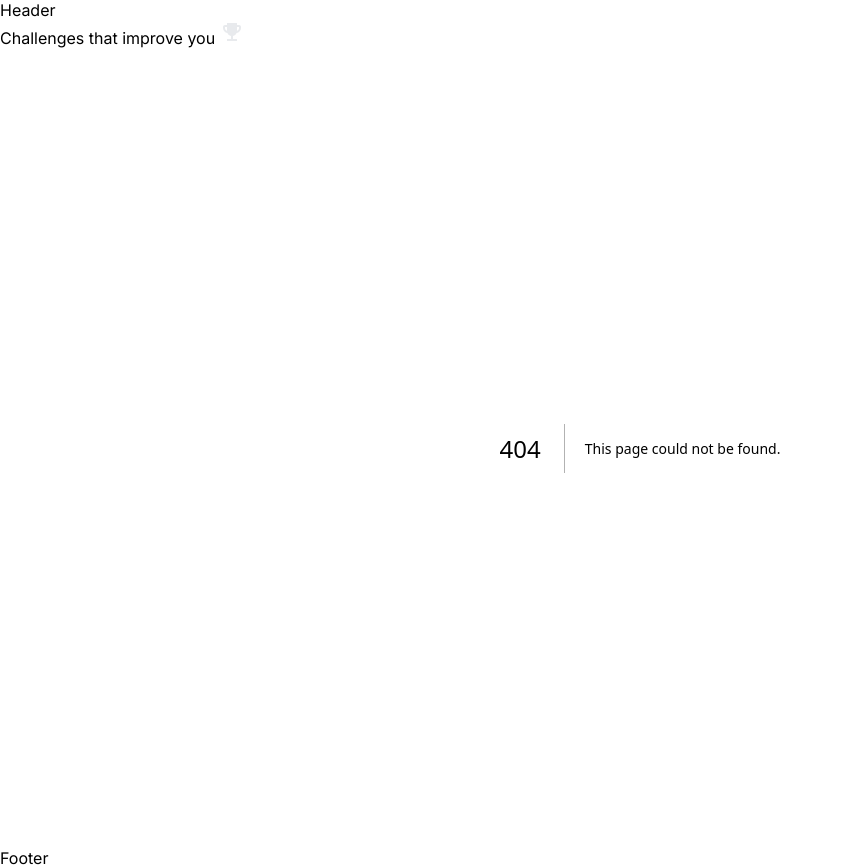
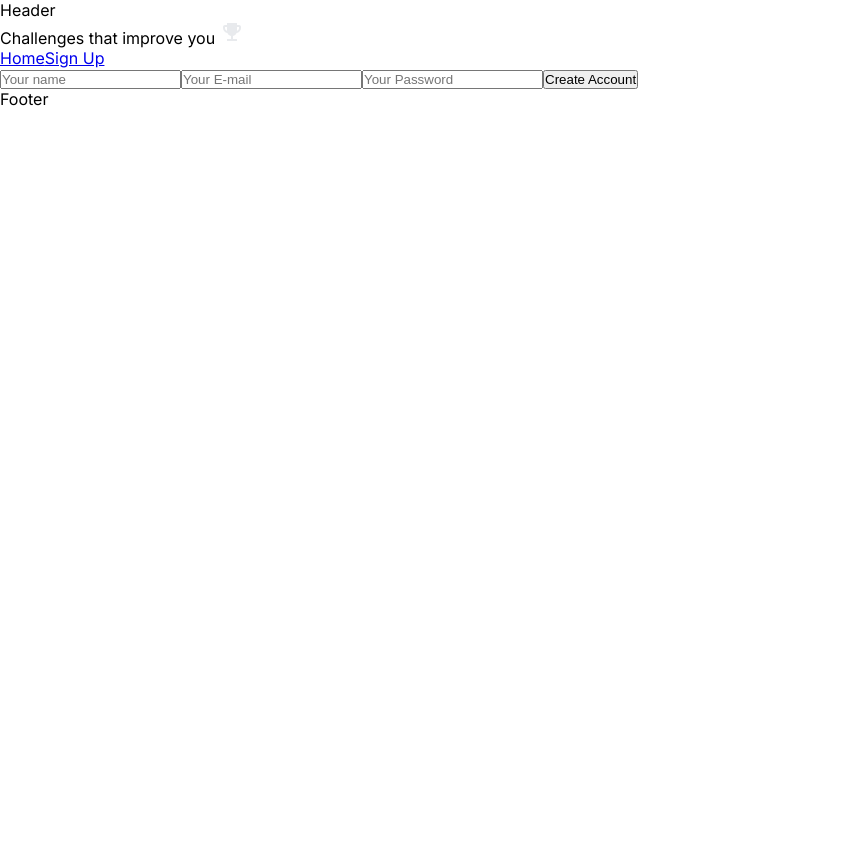
Before and after one commit to Finelai/challengers, a Next.js app: page /add-user in a window 1280 px wide. Before the commit this address had no page. Shown: the whole page, without its empty margins (0-843 px from the left). After the commit the page ends 800 px from the top, so only its background shows below. Built offline with nearby package versions, Linux system fonts and the light colour scheme.

Commit message:
add-postgres-db

```diff
--- a/next.config.mjs
+++ b/next.config.mjs
@@ -1,4 +1,8 @@
 /** @type {import('next').NextConfig} */
-const nextConfig = {};
+const nextConfig = {
+  experimental: {
+    ppr: 'incremental',
+  },
+};
 
 export default nextConfig;
--- /dev/null
+++ b/src/app/add-user/api/route.ts
@@ -0,0 +1,19 @@
+import { sql } from '@vercel/postgres';
+import { NextResponse } from 'next/server';
+
+export async function POST(request: Request) {
+  const formData = await request.formData()
+  const name = formData.get('name')
+  const email = formData.get('email')
+  const password = formData.get('password')
+
+  try {
+    if (!name || !password || !email) throw new Error('provide all data to create new user: name, email, password');
+    await sql`INSERT INTO Users (name, password, email) VALUES (${name}, ${password}, ${email});`;
+  } catch (error) {
+    return NextResponse.json({ error }, { status: 500 });
+  }
+
+  const users = await sql`SELECT * FROM Users;`;
+  return NextResponse.json({ users }, { status: 200 });
+}
--- /dev/null
+++ b/src/app/add-user/page.tsx
@@ -0,0 +1,52 @@
+"use client";
+
+import React, { useState, FormEvent } from 'react'
+
+export default function AddUserPage() {
+  const [isLoading, setIsLoading] = useState<boolean>(false);
+  const [success, setSuccess] = useState<boolean>(false);
+  const [error, setError] = useState<string | null>(null);
+
+  const addUserFormSubmitHandler = async (e: FormEvent<HTMLFormElement>) => {
+    e.preventDefault();
+    setIsLoading(true);
+    setError(null);
+    setSuccess(false);
+
+    try {
+      const formData = new FormData(e.target)
+      const response = await fetch(e.target.action, {
+        method: 'POST',
+        body: formData,
+      })
+
+      if (!response.ok) {
+        throw new Error('Failed to submit the data. Please try again.');
+      }
+
+      const data = await response.json();
+      console.log(data);
+      setSuccess(true);
+    } catch (error) {
+      console.error(error);
+      setError(error.message);
+    } finally {
+      setIsLoading(false);
+    }
+  }
+
+  return (
+    <div>
+      <form action='/add-user/api' onSubmit={addUserFormSubmitHandler}>
+        <input placeholder='Your name' name='name' />
+        <input type='email' placeholder='Your E-mail' name='email' />
+        <input type='password' placeholder='Your Password' name='password' />
+        <button type='submit' disabled={isLoading}>
+          {isLoading ? 'Loading...' : 'Create Account'}
+        </button>
+      </form>
+      {error && <div style={{ color: 'red' }}>{error}</div>}
+      {success && <div style={{ color: 'green' }}>Congratulations! Your account succesfully created</div>}
+    </div>
+  );
+}
--- a/src/app/layout.tsx
+++ b/src/app/layout.tsx
@@ -5,6 +5,9 @@ import Footer from "@components/Footer/Footer";
 
 import { Inter } from "next/font/google";
 import "../styles/globals.css";
+
+/* enable https://nextjs.org/learn/dashboard-app/partial-prerendering */
+export const experimental_ppr = true;
 
 const inter = Inter({ subsets: ["latin"] });
 
--- a/src/components/Header/Header.tsx
+++ b/src/components/Header/Header.tsx
@@ -1,4 +1,5 @@
 import Image from "next/image";
+import Link from "next/link";
 
 export default function Header() {
   return (
@@ -14,6 +15,10 @@ export default function Header() {
           priority
         />
       </div>
+      <nav>
+        <Link href='/'>Home</Link>
+        <Link href='/add-user'>Sign Up</Link>
+      </nav>
     </header>
   );
 }
```
Also changed, not shown: 1 other file (tests, documents, lock files or other folders).
